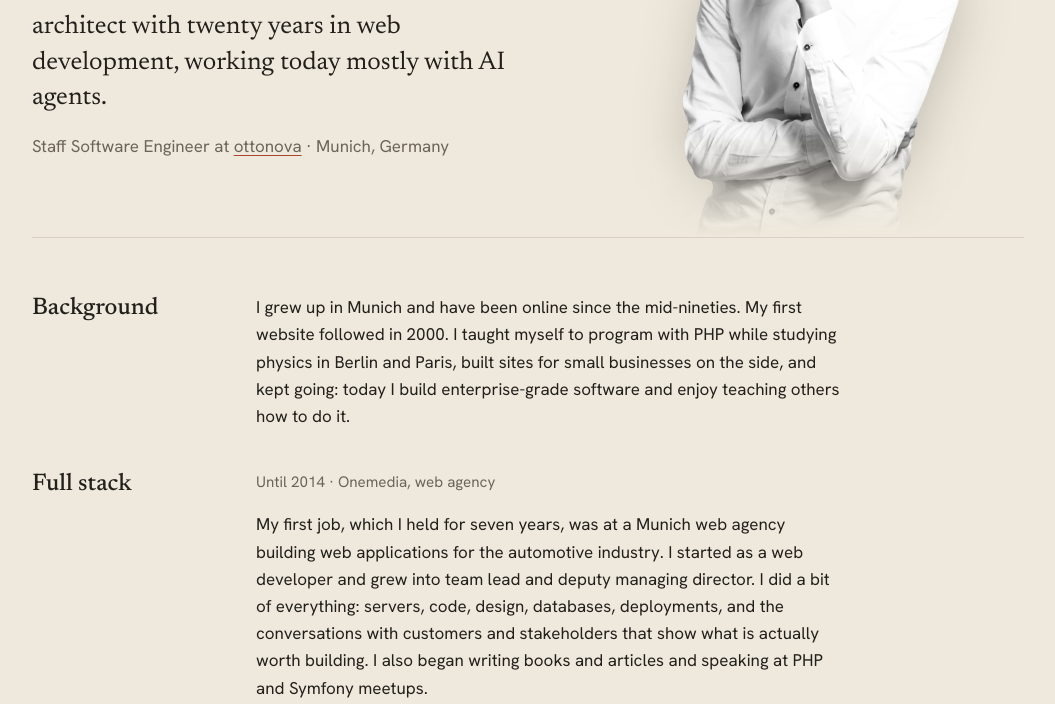
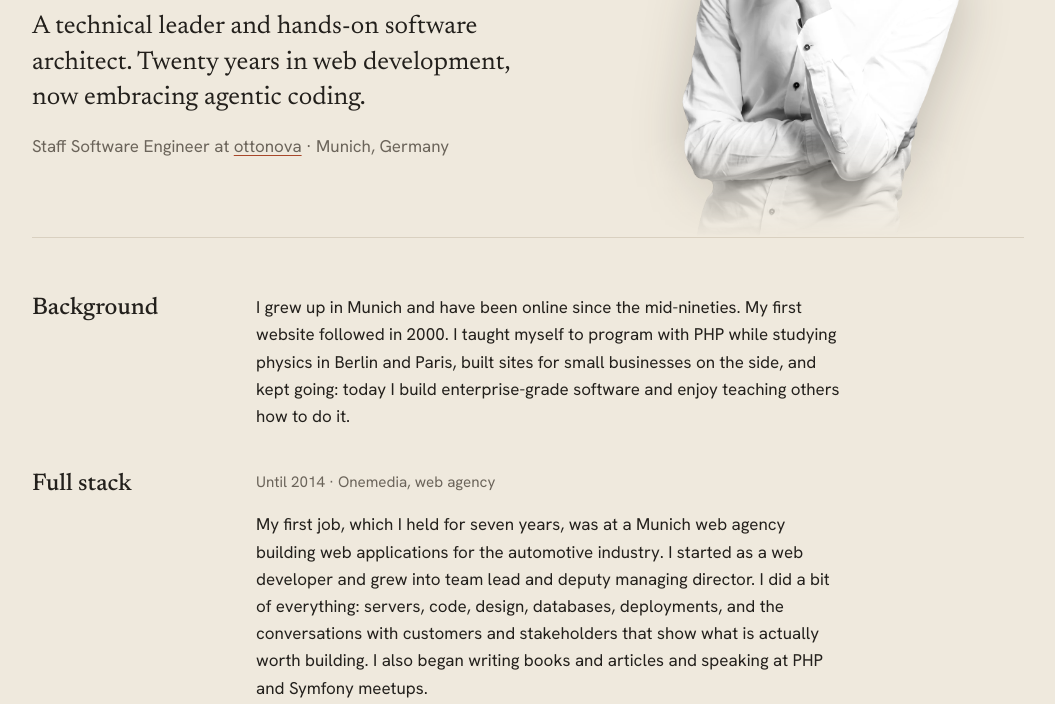
Before and after one commit to bicpi/homepage-philipp, a plain HTML site: page public/index.html in a window 1280 px wide. Shown: the part 396-1100 px from the top of the page, without its empty margins (112-1167 px from the left). Drawn offline with Linux system fonts and the light colour scheme.

Commit message:
Reword the hero tagline
Co-Authored-By: Claude Sonnet 5.5 <noreply@anthropic.com>

```diff
--- a/public/index.html
+++ b/public/index.html
@@ -55,7 +55,7 @@
       <section class="hero" aria-labelledby="hero-title">
         <div class="hero__text">
           <h1 id="hero-title">Philipp&nbsp;Rieber</h1>
-          <p class="lead">A technical leader and hands-on software architect with twenty years in web development, working today mostly with AI agents.</p>
+          <p class="lead">A technical leader and hands-on software architect. Twenty years in web development, now embracing agentic coding.</p>
           <p class="hero__meta">Staff Software Engineer at <a href="https://www.ottonova.de/" rel="noopener">ottonova</a> · Munich, Germany</p>
         </div>
         <picture class="hero__portrait">
```
